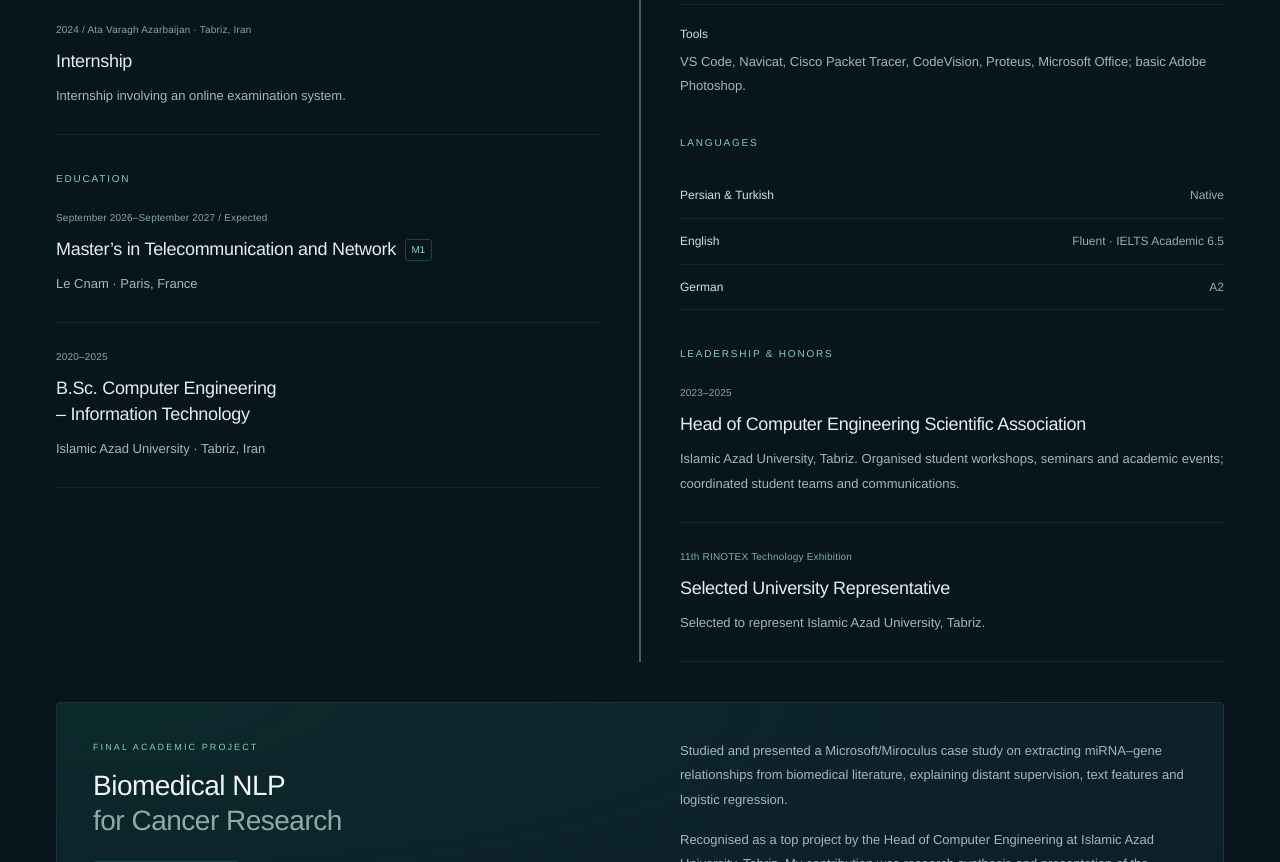
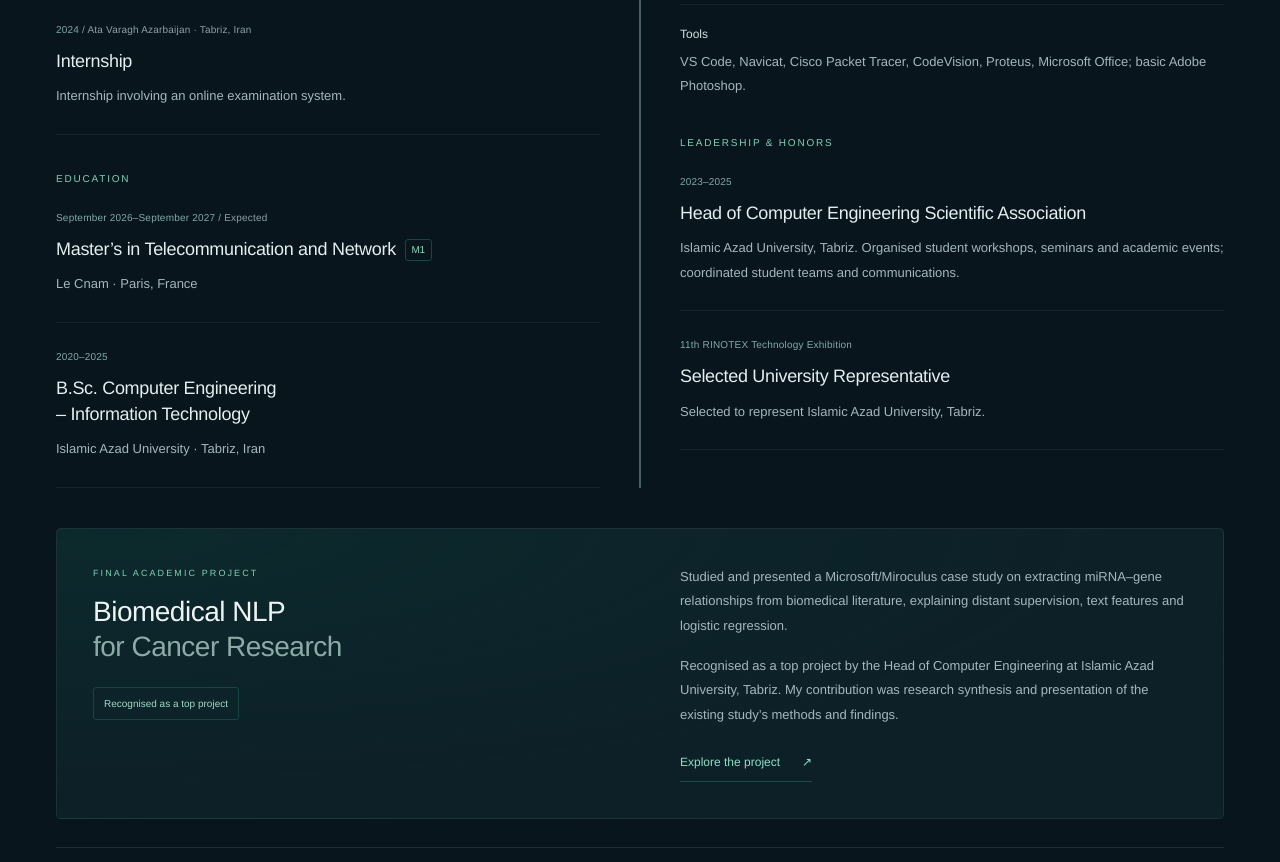
Before and after one commit to tahapourhassani/tahapourhassani.github.io, a React (Vite) app: page / in a window 1280 px wide. Shown: the part 3280-4142 px from the top of the page. Built offline with nearby package versions, Linux system fonts and the light colour scheme.

Commit message:
Remove Languages section from website resume

```diff
--- a/src/main.jsx
+++ b/src/main.jsx
@@ -78,7 +78,6 @@ function Resume() {
       <div className="resume-column">
         <h3 className="resume-label">Skills</h3>
         <dl className="skill-list"><div><dt>Programming</dt><dd>Python; C for AVR projects. Familiarity with C++ and C#.</dd></div><div><dt>Web &amp; data</dt><dd>WordPress theme editing, plugins and content design; MySQL.</dd></div><div><dt>Creative</dt><dd>AI image and video generation for social media and content creation.</dd></div><div><dt>Tools</dt><dd>VS Code, Navicat, Cisco Packet Tracer, CodeVision, Proteus, Microsoft Office; basic Adobe Photoshop.</dd></div></dl>
-        <h3 className="resume-label">Languages</h3><dl className="language-list"><div><dt>Persian &amp; Turkish</dt><dd>Native</dd></div><div><dt>English</dt><dd>Fluent · IELTS Academic 6.5</dd></div><div><dt>German</dt><dd>A2</dd></div></dl>
         <h3 className="resume-label">Leadership &amp; honors</h3>
         <article className="resume-entry"><p className="resume-date">2023–2025</p><h4>Head of Computer Engineering Scientific Association</h4><p>Islamic Azad University, Tabriz. Organised student workshops, seminars and academic events; coordinated student teams and communications.</p></article>
         <article className="resume-entry"><p className="resume-date">11th RINOTEX Technology Exhibition</p><h4>Selected University Representative</h4><p>Selected to represent Islamic Azad University, Tabriz.</p></article>
```
